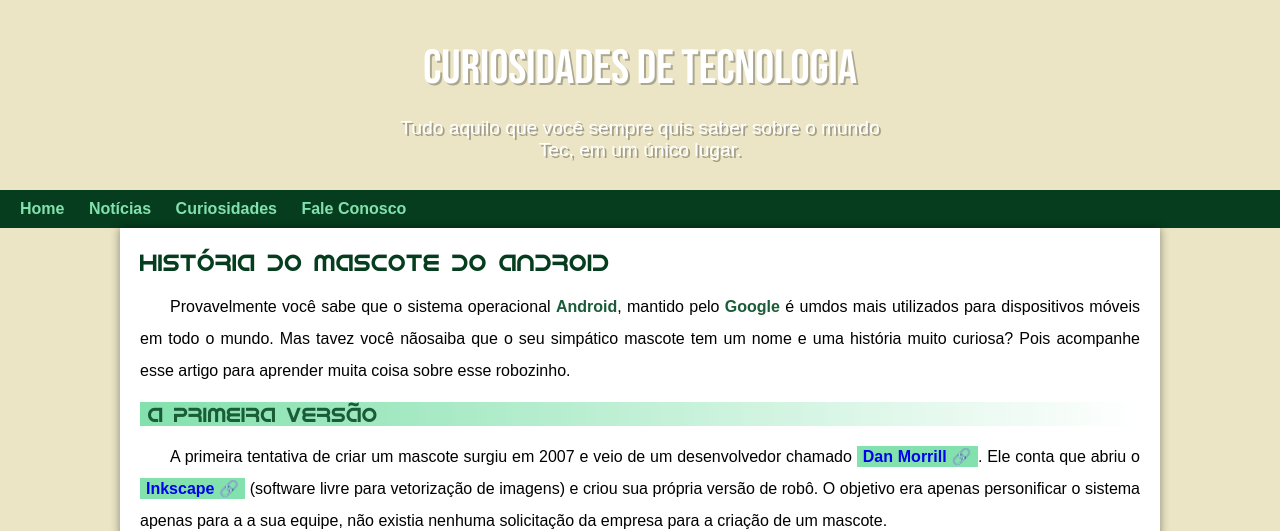
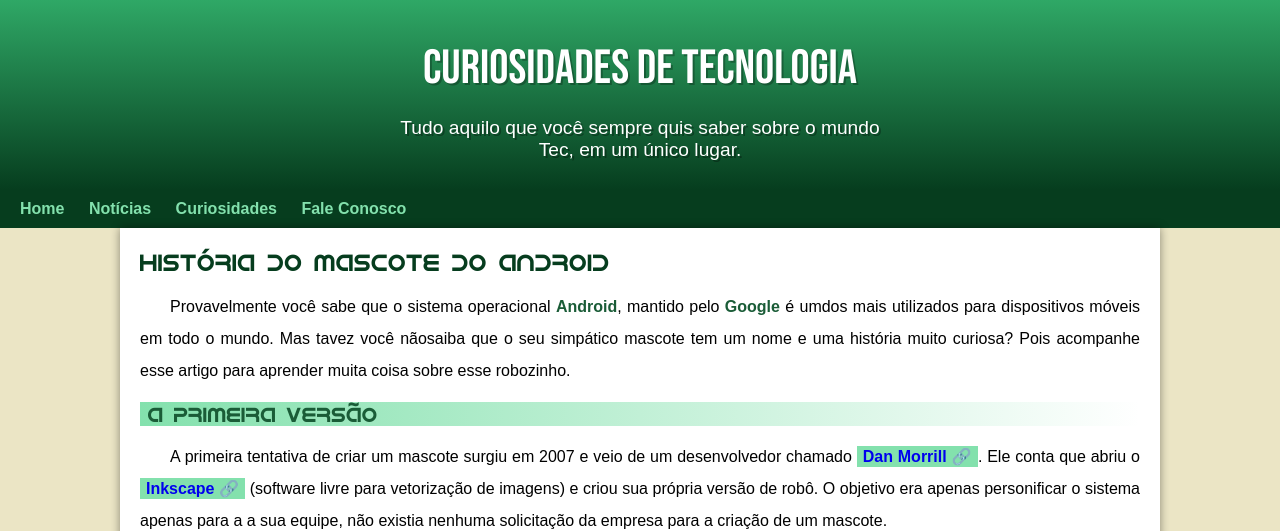
Before and after one commit to Janilene/html-css, a plain HTML site: page exercicios/desafios/desafio 010/android.html in a window 1280 px wide. Shown: the top 531 px of the page. Drawn offline with Linux system fonts and the light colour scheme.

```diff
--- a/exercicios/desafios/desafio 010/estilo/style.css
+++ b/exercicios/desafios/desafio 010/estilo/style.css
@@ -36,7 +36,7 @@ a.externo::after {
 }
 
 header {
-    background-image: linear-gradient(to botton, var(--cor3), var(--cor5));
+    background-image: linear-gradient(to bottom, var(--cor3), var(--cor5));
     min-height: 150px;
     text-align: center;
     padding-top: 40px;
```
Also changed, not shown: exercicios/ex022/imagens/pattern001.png (added), exercicios/ex022/imagens/pattern002.png (added), exercicios/ex022/imagens/pattern003.png (added), exercicios/ex022/imagens/pattern004.png (added), exercicios/ex022/imagens/target001.png (added), exercicios/ex022/imagens/wallpaper001.jpg (added), exercicios/ex022/imagens/wallpaper002.jpg (added), exercicios/ex022/imagens/wallpaper003.jpg (added), exercicios/ex022/imagens/wallpaper004.jpg (added), exercicios/ex022/imagens/wallpaper005.jpg (added), exercicios/ex022/imagens/wallpaper006.jpg (added).
